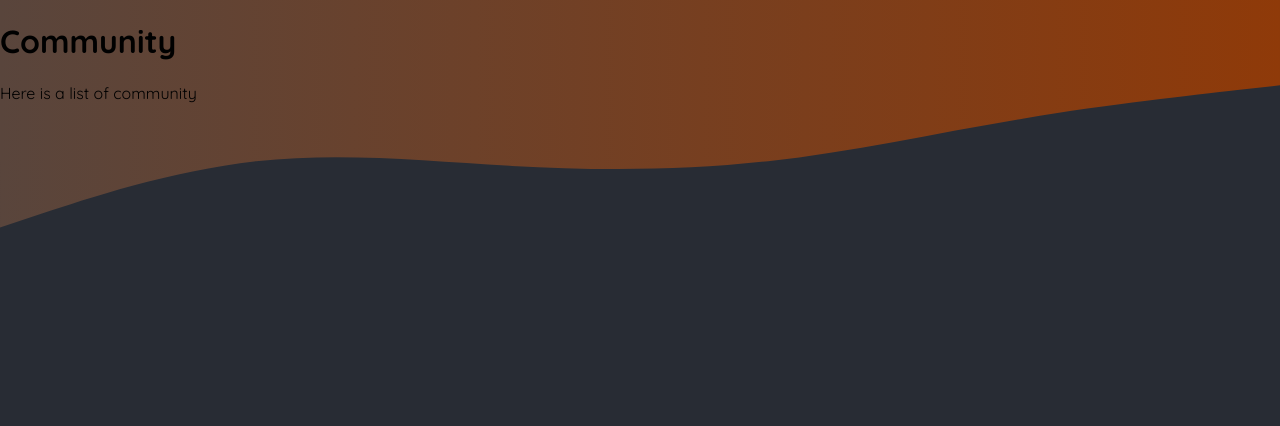
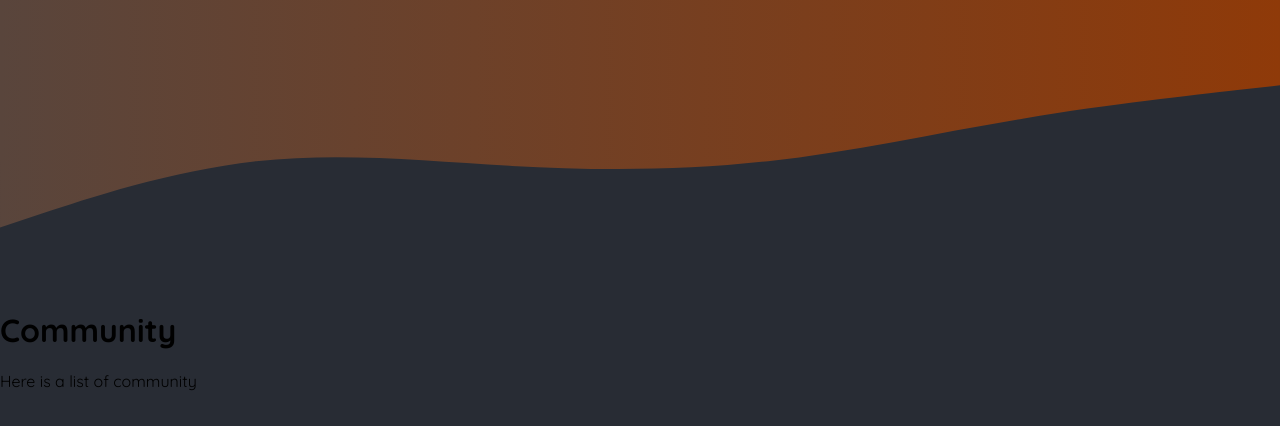
Before and after one commit to seung365/foodlog, a Next.js app: page /community in a window 1280 px wide. Shown: the top 426 px of the page. Built offline with nearby package versions, Linux system fonts and the light colour scheme.

Commit message:
chore: 안쓰는 globals.css 삭제

```diff
--- a/app/globals.css
+++ b/app/globals.css
@@ -11,21 +11,6 @@ html {
 body {
   margin: 0;
   background: radial-gradient(#282c34, #282c34);
-}
-
-.header-background {
-  position: absolute;
-  width: 100%;
-  height: 320px;
-  top: 0;
-  left: 0;
-  z-index: -1;
-}
-
-svg {
-  display: block;
-  width: 100%;
-  height: auto;
 }
 
 .not-found,
```
